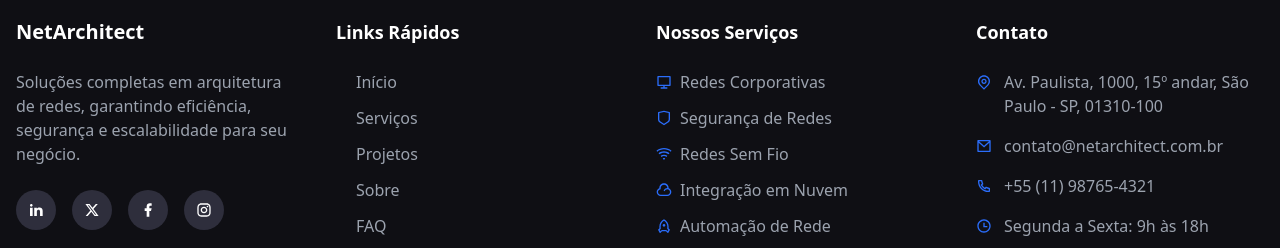
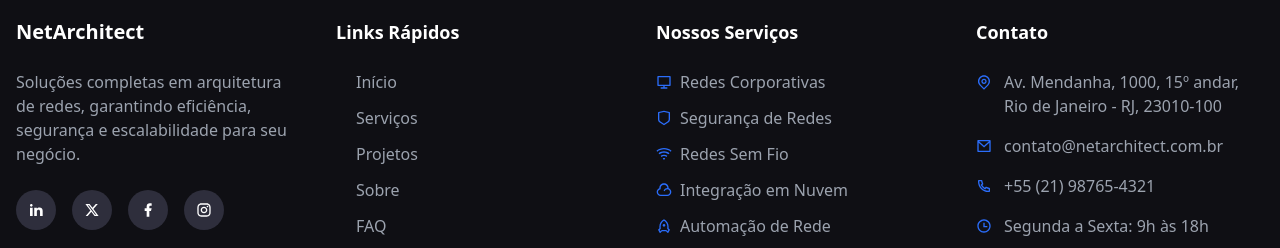
Before and after one commit to LirielC/redex.github.io, a Next.js app in the folder arquitetura-rede-consultoria/: page / in a window 1280 px wide. Shown: the part 5593-5841 px from the top of the page. Built offline with nearby package versions, Linux system fonts and the light colour scheme.

Commit message:
Update Footer.tsx

```diff
--- a/arquitetura-rede-consultoria/src/components/Footer.tsx
+++ b/arquitetura-rede-consultoria/src/components/Footer.tsx
@@ -141,7 +141,7 @@ export default function Footer() {
                 <li className="flex gap-3 items-start">
                   <RiMapPinLine className="text-primary-500 mt-1 flex-shrink-0" />
                   <span className="text-gray-400">
-                    Av. Paulista, 1000, 15º andar, São Paulo - SP, 01310-100
+                    Av. Mendanha, 1000, 15º andar, Rio de Janeiro - RJ, 23010-100
                   </span>
                 </li>
                 <li className="flex gap-3 items-center">
@@ -153,7 +153,7 @@ export default function Footer() {
                 <li className="flex gap-3 items-center">
                   <RiPhoneLine className="text-primary-500 flex-shrink-0" />
                   <a href="tel:+551198765-4321" className="text-gray-400 hover:text-white">
-                    +55 (11) 98765-4321
+                    +55 (21) 98765-4321
                   </a>
                 </li>
                 <li className="flex gap-3 items-center">
```
